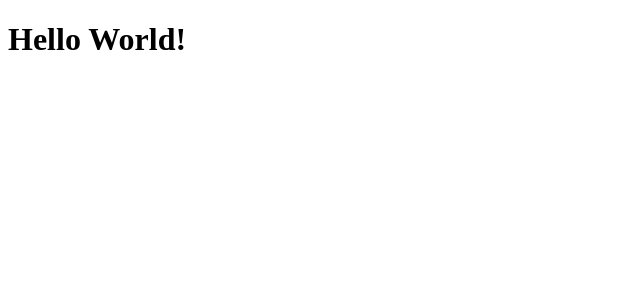
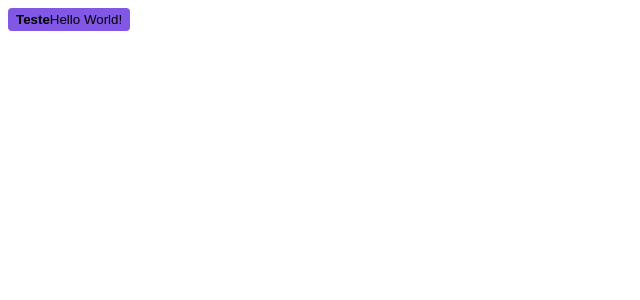
Before and after one commit to CaioScatolino/ignite-shop-v1, a Next.js app: page / in a window 1280 px wide. Shown: the top 300 px of the page, without its empty margins (0-640 px from the left). Built offline with nearby package versions, Linux system fonts and the light colour scheme.

Commit message:
instalando stitches e iniciando

```diff
--- a/package.json
+++ b/package.json
@@ -9,6 +9,7 @@
     "lint": "next lint"
   },
   "dependencies": {
+    "@stitches/react": "^1.2.8",
     "@types/react-dom": "18.2.4",
     "eslint": "8.40.0",
     "eslint-config-next": "13.4.1",
--- a/src/pages/_document.tsx
+++ b/src/pages/_document.tsx
@@ -3,7 +3,11 @@
 export default function Document() {
   return (
     <Html lang="en">
-      <Head />
+      <Head>
+        <link rel="preconnect" href="https://fonts.googleapis.com" />
+        <link rel="preconnect" href="https://fonts.gstatic.com" crossOrigin='anonymous' />
+        <link href="https://fonts.googleapis.com/css2?family=Roboto:wght@400;700&display=swap" rel="stylesheet" />
+      </Head>
       <body>
         <Main />
         <NextScript />
--- a/src/pages/index.tsx
+++ b/src/pages/index.tsx
@@ -1,3 +1,20 @@
+import { styled } from '../styles'
+
+const Button = styled('button', {
+  backgroundColor: '$rocketseat',
+  borderRadius: 4,
+  border: 0,
+  padding: '4px 8px',
+
+  span: {
+    fontWeight: 'bold',
+  },
+
+  '&:hover': {
+    filter: 'brightness(0.8)'
+  },
+})
+
 export default function Home() {
-  return <h1>Hello World!</h1>;
+  return <Button> <span>Teste</span>Hello World!</Button>;
 }
--- /dev/null
+++ b/src/styles/index.ts
@@ -0,0 +1,20 @@
+import { createStitches } from '@stitches/react'
+
+export const {
+    config,
+    styled,
+    createTheme,
+    globalCss,
+    keyframes,
+    getCssText,
+    theme,
+    css,
+} = createStitches({
+
+    theme: {
+        colors: {
+            rocketseat: '#8257e6'
+        }
+    }
+
+})
```
Also changed, not shown: 1 other file (tests, documents, lock files or other folders).
